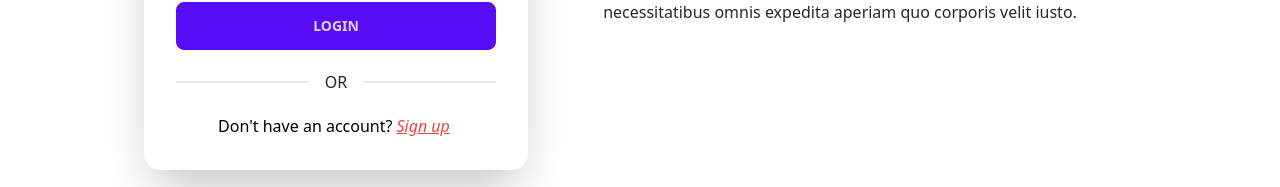
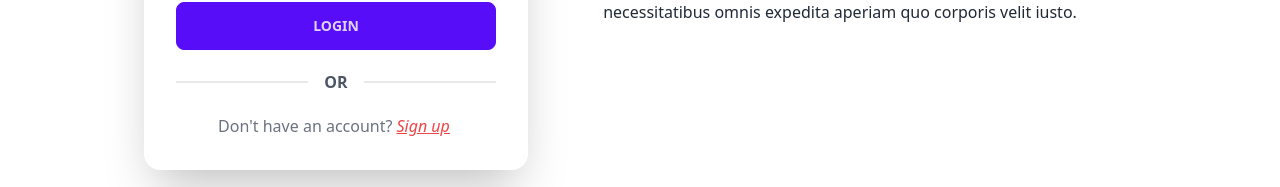
Before and after one commit to Agbeleshe/SMCS, a React (Vite) app in the folder client/: page / in a window 1280 px wide. Shown: the part 494-681 px from the top of the page. Built offline with nearby package versions, Linux system fonts and the light colour scheme.

Commit message:
newest evening  update1

```diff
--- a/client/src/componets/aStruc/Nav.jsx
+++ b/client/src/componets/aStruc/Nav.jsx
@@ -1,5 +1,3 @@
-import { useState } from "react";
-
 const Nav = () => {
   return (
     <div className="shadow-xl fixed z-20 w-full bg-base-100">
--- a/client/src/componets/indexPage/Index.jsx
+++ b/client/src/componets/indexPage/Index.jsx
@@ -33,7 +33,7 @@ const Index = () => {
             <div className="card-body">
               {flip ? <SignUp flip={flip} setFlip={setFlip} /> : <Login />}
               {/* or */}
-              <div className="divider">OR</div>
+              <div className="divider font-extrabold text-gray-600">OR</div>
               <div className="w-full text-center">
                 <a onClick={handleSign} href="">
                   {flip ? (
@@ -45,7 +45,7 @@ const Index = () => {
                     </p>
                   ) : (
                     <p>
-                      <span className="text-black">Don't have an account?</span>
+                      <span className="text-gray-500">Don't have an account?</span>
 
                       <em className="text-red-500 underline mx-1">Sign up</em>
                     </p>
--- a/client/src/componets/indexPage/Login.jsx
+++ b/client/src/componets/indexPage/Login.jsx
@@ -30,6 +30,7 @@ axios.defaults.withCredentials = true;
         } else if (result.data === "Admin") {
           // Admin login successful
           localStorage.setItem("userEmail", email);
+          console.log("email: " + email)
           navigate("/adminDashboard");
         }
       })
--- a/client/src/componets/studentDashboard/About.jsx
+++ b/client/src/componets/studentDashboard/About.jsx
@@ -1,5 +1,4 @@
 const About = ({ userInfo }) => {
-  //  const { signupInfo } = useSignupContext();
 
   if (!userInfo) {
     return <div>Loading...</div>;
--- a/client/src/componets/studentDashboard/HeadProfile.jsx
+++ b/client/src/componets/studentDashboard/HeadProfile.jsx
@@ -14,6 +14,7 @@ const HeadProfile = ({ userInfo }) => {
   }, []);
 
   if (!userInfo) {
+    console.log('student info: ' + userInfo)
     return <div>Loading...</div>;
   }
 
```
Also changed, not shown: 2 other files (tests, documents, lock files or other folders).
